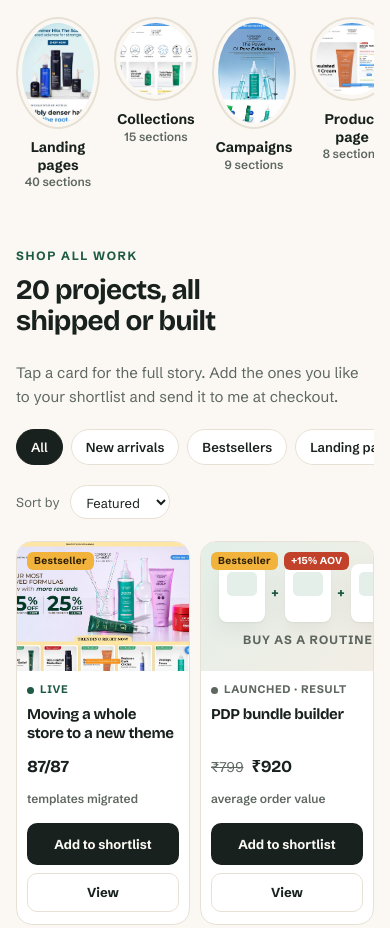
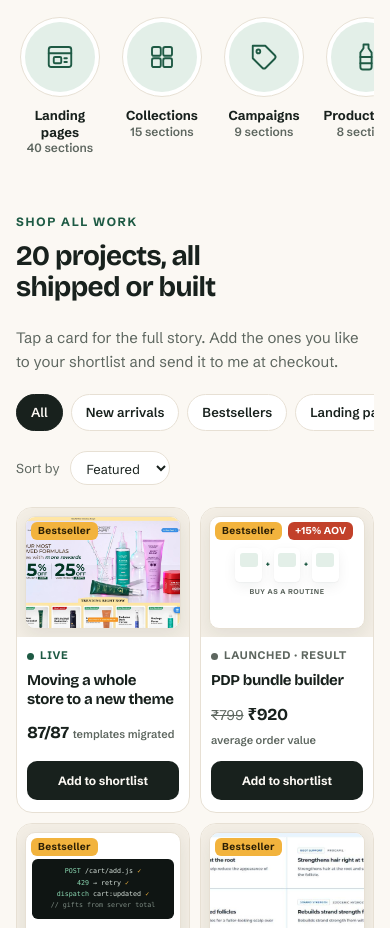
Before and after one commit to meetanshi089/meetanshi089.github.io, a plain HTML site: page index.html in a window 390 px wide. Shown: the part 2165-3093 px from the top of the page. Drawn offline with nearby package versions, Linux system fonts and the light colour scheme.

Commit message:
Consistent premium styling: icon category set, framed card media, single mobile CTA

```diff
--- a/index.html
+++ b/index.html
@@ -148,11 +148,13 @@ p{margin:0}
 /* Categories */
 .cats{display:grid;grid-template-columns:repeat(8,minmax(0,1fr));gap:12px}
 .cat{background:none;border:0;padding:0;display:flex;flex-direction:column;align-items:center;gap:10px;text-align:center}
-.cat .ring{width:min(112px,100%);aspect-ratio:1;border-radius:50%;padding:4px;border:2px solid var(--line);transition:border-color .15s,transform .15s;display:block}
-.cat:hover .ring,.cat[aria-pressed="true"] .ring{border-color:var(--brand);transform:translateY(-2px)}
-.cat .ring>*{width:100%;height:100%;border-radius:50%;object-fit:cover;object-position:top}
-.cat .ico{display:grid;place-items:center;background:var(--brand-soft);color:var(--brand);font-family:var(--display);font-weight:800;font-size:1.3rem}
-.cat strong{font-size:.875rem;line-height:1.25}
+.cat .ring{width:104px;height:104px;flex:none;border-radius:50%;padding:5px;border:1.5px solid var(--line);background:var(--surface);transition:border-color .2s,transform .2s,box-shadow .2s;display:block}
+.cat:hover .ring,.cat[aria-pressed="true"] .ring{border-color:var(--brand);transform:translateY(-3px);box-shadow:var(--shadow)}
+.cat[aria-pressed="true"] .ico{background:var(--brand);color:var(--brand-ink)}
+.cat .ring>*{width:100%;height:100%;border-radius:50%}
+.cat .ico{display:grid;place-items:center;background:var(--brand-soft);color:var(--brand);transition:background .2s,color .2s}
+.cat .ico svg{width:38px;height:38px;fill:none;stroke:currentColor;stroke-width:1.5;stroke-linecap:round;stroke-linejoin:round}
+.cat strong{font-size:.9375rem;line-height:1.25;font-weight:700}
 .cat small{display:block;font-size:.75rem;color:var(--muted);font-weight:600}
 
 /* Product grid */
@@ -167,16 +169,16 @@ p{margin:0}
 .p{background:var(--surface);border:1px solid var(--line);border-radius:16px;overflow:hidden;display:flex;flex-direction:column;transition:box-shadow .2s,transform .2s}
 .p:hover{box-shadow:var(--shadow);transform:translateY(-2px)}
 .p[hidden]{display:none}
-.p-media{position:relative;border:0;padding:0;background:var(--soft);aspect-ratio:4/3;overflow:hidden;display:block;width:100%}
-.p-media img{width:100%;height:100%;object-fit:cover;object-position:top;transition:transform .35s}
-.p:hover .p-media img{transform:scale(1.04)}
-.badges{position:absolute;top:10px;left:10px;display:flex;gap:6px;flex-wrap:wrap}
+.p-media{position:relative;border:0;padding:14px;background:var(--soft);aspect-ratio:4/3;overflow:hidden;display:block;width:100%}
+.p-media img,.p-media .art{width:100%;height:100%;object-fit:cover;object-position:top;border-radius:10px;border:1px solid var(--line);background:var(--surface);box-shadow:0 6px 18px rgba(24,33,29,.08);transition:transform .35s}
+.p:hover .p-media img,.p:hover .p-media .art{transform:scale(1.03)}
+.badges{position:absolute;top:24px;left:24px;display:flex;gap:6px;flex-wrap:wrap}
 .badge{font-size:.6875rem;font-weight:800;letter-spacing:.03em;padding:4px 9px;border-radius:6px;line-height:1.2;white-space:nowrap}
 .badge.best{background:var(--gold);color:var(--gold-ink)}
 .badge.new{background:var(--brand);color:var(--brand-ink)}
 .badge.sale{background:var(--accent);color:var(--accent-ink)}
 .badge.soon{background:var(--ink);color:var(--bg)}
-.qv-hint{position:absolute;left:10px;right:10px;bottom:10px;background:color-mix(in srgb,var(--surface) 92%,transparent);border-radius:999px;padding:8px;font-size:.75rem;font-weight:700;text-align:center;opacity:0;transform:translateY(6px);transition:.2s}
+.qv-hint{position:absolute;left:24px;right:24px;bottom:24px;background:color-mix(in srgb,var(--surface) 92%,transparent);border-radius:999px;padding:8px;font-size:.75rem;font-weight:700;text-align:center;opacity:0;transform:translateY(6px);transition:.2s}
 .p:hover .qv-hint,.p-media:focus-visible .qv-hint{opacity:1;transform:none}
 .p-body{padding:14px 16px 16px;display:flex;flex-direction:column;gap:6px;flex:1}
 .status{font-size:.6875rem;font-weight:700;display:inline-flex;gap:6px;align-items:center;color:var(--muted);text-transform:uppercase;letter-spacing:.06em}
@@ -197,9 +199,8 @@ p{margin:0}
 .result-count{font-size:.8125rem;color:var(--muted);margin-top:16px}
 
 /* Illustrated "product photos" for work without a screenshot */
-.art{width:100%;height:100%;display:grid;place-items:center;padding:18px;background:linear-gradient(135deg,var(--brand-soft),var(--soft))}
-.art.warm{background:linear-gradient(135deg,var(--accent-soft),var(--soft))}
-.art.gold{background:linear-gradient(135deg,var(--gold-soft),var(--soft))}
+.art{width:100%;height:100%;display:grid;place-items:center;padding:18px;background:var(--surface)}
+
 .art .big{font-family:var(--display);font-weight:800;font-size:clamp(1.8rem,3vw,2.6rem);letter-spacing:-.04em;color:var(--brand);line-height:1}
 .art .lbl{font-size:.75rem;font-weight:700;color:var(--muted);text-transform:uppercase;letter-spacing:.08em;margin-top:8px;text-align:center}
 .mini-cards{display:flex;gap:6px;justify-content:center}
@@ -364,10 +365,21 @@ dialog::backdrop{background:rgba(15,21,19,.5)}
   .p-sub{display:none}
   .p-price b{font-size:1.05rem}
   .p-actions{grid-template-columns:1fr}
-  .qvb{padding:8px}
+  .qvb{display:none}
+  .add{padding:10px 8px;font-size:.75rem}
+  .p-media .art{padding:6px}
+  .p-media .art>*{zoom:.58}
+  .p-price{gap:4px}
+  .p-price span{font-size:.6875rem;line-height:1.3}
   .badge{font-size:.625rem;padding:3px 7px}
   .cats{display:flex;overflow-x:auto;gap:14px;padding-bottom:6px;scroll-snap-type:x mandatory}
-  .cat{flex:0 0 84px;scroll-snap-align:start}
+  .cat{flex:0 0 88px;scroll-snap-align:start}
+  .cat .ring{width:80px;height:80px;padding:4px}
+  .cat .ico svg{width:30px;height:30px}
+  .cat strong{font-size:.8125rem}
+  .p-media{padding:8px}
+  .badges{top:14px;left:14px}
+  .qv-hint{display:none}
   .chips{flex-wrap:nowrap;overflow-x:auto;padding-bottom:4px;width:100%}
   .chip{flex:none}
   .usp .wrap{grid-template-columns:repeat(2,minmax(0,1fr))}
@@ -471,14 +483,14 @@ dialog::backdrop{background:rgba(15,21,19,.5)}
     <div class="wrap">
       <div class="sec-head"><div><span class="eyebrow">Shop by category</span><h2 id="cat-h">74 sections, sorted by aisle</h2></div><p>Each count is custom Shopify sections I built, all editable in the theme editor so marketing can change them without me.</p></div>
       <div class="cats">
-        <button class="cat" type="button" data-filter="landing"><span class="ring"><img src="assets/img/serum-m.jpg" alt="" loading="lazy" decoding="async"></span><strong>Landing pages<small>40 sections</small></strong></button>
-        <button class="cat" type="button" data-filter="collections"><span class="ring"><img src="assets/img/new-concern.jpg" alt="" loading="lazy" decoding="async"></span><strong>Collections<small>15 sections</small></strong></button>
-        <button class="cat" type="button" data-filter="campaigns"><span class="ring"><img src="assets/img/home-m.jpg" alt="" loading="lazy" decoding="async"></span><strong>Campaigns<small>9 sections</small></strong></button>
-        <button class="cat" type="button" data-filter="pdp"><span class="ring"><img src="assets/img/pdp.jpg" alt="" loading="lazy" decoding="async"></span><strong>Product page<small>8 sections</small></strong></button>
-        <button class="cat" type="button" data-filter="blog"><span class="ring"><img src="assets/img/blog.jpg" alt="" loading="lazy" decoding="async"></span><strong>Blog<small>2 sections</small></strong></button>
-        <button class="cat" type="button" data-filter="cart"><span class="ring"><span class="ico">JS</span></span><strong>Cart &amp; checkout<small>Cart API</small></strong></button>
-        <button class="cat" type="button" data-filter="backend"><span class="ring"><img src="assets/img/skintest.jpg" alt="" loading="lazy" decoding="async"></span><strong>AI &amp; AWS<small>9 services</small></strong></button>
-        <button class="cat" type="button" data-filter="backend"><span class="ring"><span class="ico">&lt;/&gt;</span></span><strong>Full-stack<small>Next.js app</small></strong></button>
+        <button class="cat" type="button" data-filter="landing"><span class="ring"><span class="ico"><svg viewBox="0 0 24 24" aria-hidden="true"><rect x="3" y="4" width="18" height="16" rx="2"/><path d="M3 9h18"/><rect x="7" y="12" width="6" height="5" rx="1"/><path d="M15.5 13h2M15.5 16h2"/></svg></span></span><strong>Landing pages<small>40 sections</small></strong></button>
+        <button class="cat" type="button" data-filter="collections"><span class="ring"><span class="ico"><svg viewBox="0 0 24 24" aria-hidden="true"><rect x="4" y="4" width="7" height="7" rx="1.5"/><rect x="13" y="4" width="7" height="7" rx="1.5"/><rect x="4" y="13" width="7" height="7" rx="1.5"/><rect x="13" y="13" width="7" height="7" rx="1.5"/></svg></span></span><strong>Collections<small>15 sections</small></strong></button>
+        <button class="cat" type="button" data-filter="campaigns"><span class="ring"><span class="ico"><svg viewBox="0 0 24 24" aria-hidden="true"><path d="M20.6 13.4 13.4 20.6a2 2 0 0 1-2.8 0L3 13V3h10l7.6 7.6a2 2 0 0 1 0 2.8Z"/><circle cx="7.5" cy="7.5" r="1.5"/></svg></span></span><strong>Campaigns<small>9 sections</small></strong></button>
+        <button class="cat" type="button" data-filter="pdp"><span class="ring"><span class="ico"><svg viewBox="0 0 24 24" aria-hidden="true"><path d="M10 2h4v3l2.5 3.5V20a2 2 0 0 1-2 2h-5a2 2 0 0 1-2-2V8.5L10 5V2Z"/><path d="M7.5 12h9M7.5 17h9"/></svg></span></span><strong>Product page<small>8 sections</small></strong></button>
+        <button class="cat" type="button" data-filter="blog"><span class="ring"><span class="ico"><svg viewBox="0 0 24 24" aria-hidden="true"><path d="M6 2h9l5 5v13a2 2 0 0 1-2 2H6a2 2 0 0 1-2-2V4a2 2 0 0 1 2-2Z"/><path d="M14 2v6h6M8 13h8M8 17h5"/></svg></span></span><strong>Blog<small>2 sections</small></strong></button>
+        <button class="cat" type="button" data-filter="cart"><span class="ring"><span class="ico"><svg viewBox="0 0 24 24" aria-hidden="true"><path d="M5 8h14l-1.3 12H6.3L5 8Z"/><path d="M9 8V7a3 3 0 0 1 6 0v1"/></svg></span></span><strong>Cart &amp; checkout<small>Cart API</small></strong></button>
+        <button class="cat" type="button" data-filter="backend"><span class="ring"><span class="ico"><svg viewBox="0 0 24 24" aria-hidden="true"><path d="M7 19a4.5 4.5 0 0 1-.7-8.9A6 6 0 0 1 17.8 9.5 4.8 4.8 0 0 1 17.5 19Z"/><path d="M10 14.5h4M12 12.5v4"/></svg></span></span><strong>AI &amp; AWS<small>9 services</small></strong></button>
+        <button class="cat" type="button" data-filter="backend"><span class="ring"><span class="ico"><svg viewBox="0 0 24 24" aria-hidden="true"><path d="m8 8-4 4 4 4M16 8l4 4-4 4M14 5l-4 14"/></svg></span></span><strong>Full-stack<small>Next.js app</small></strong></button>
       </div>
     </div>
   </section>
```
